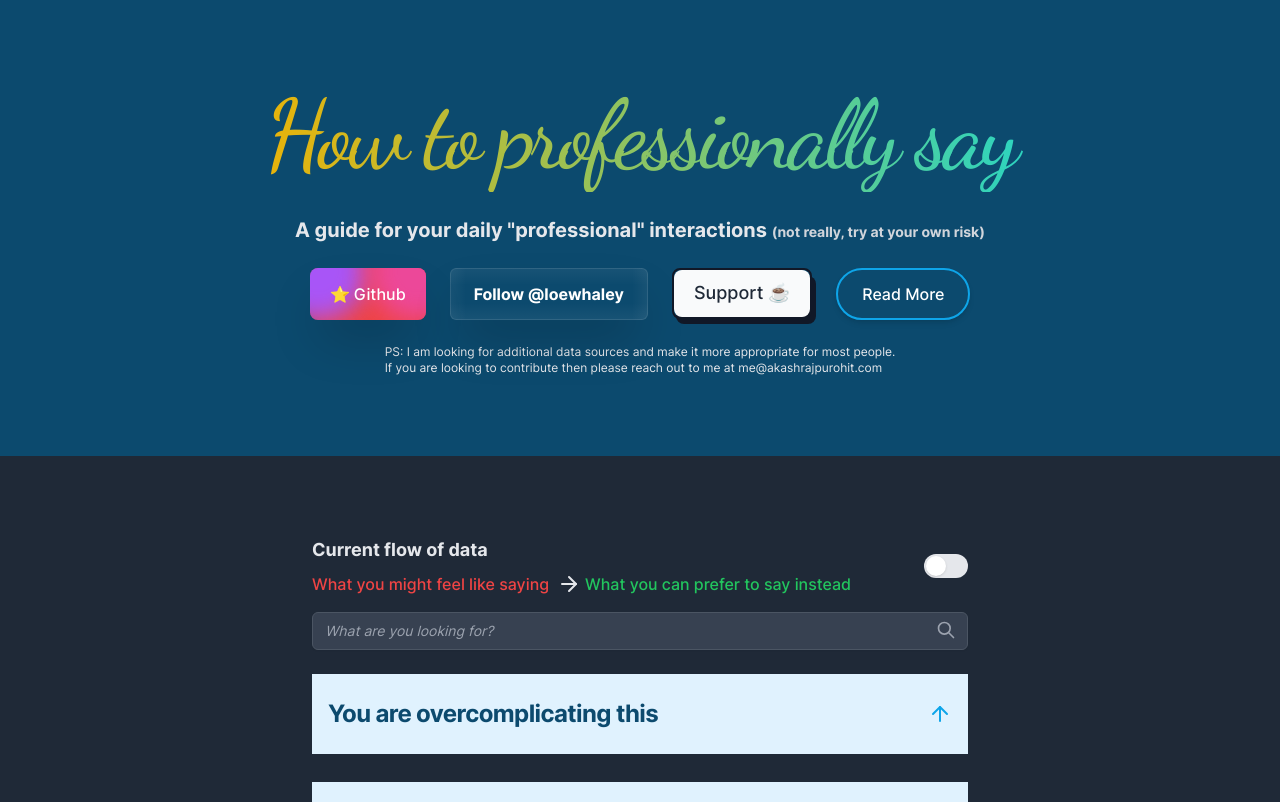
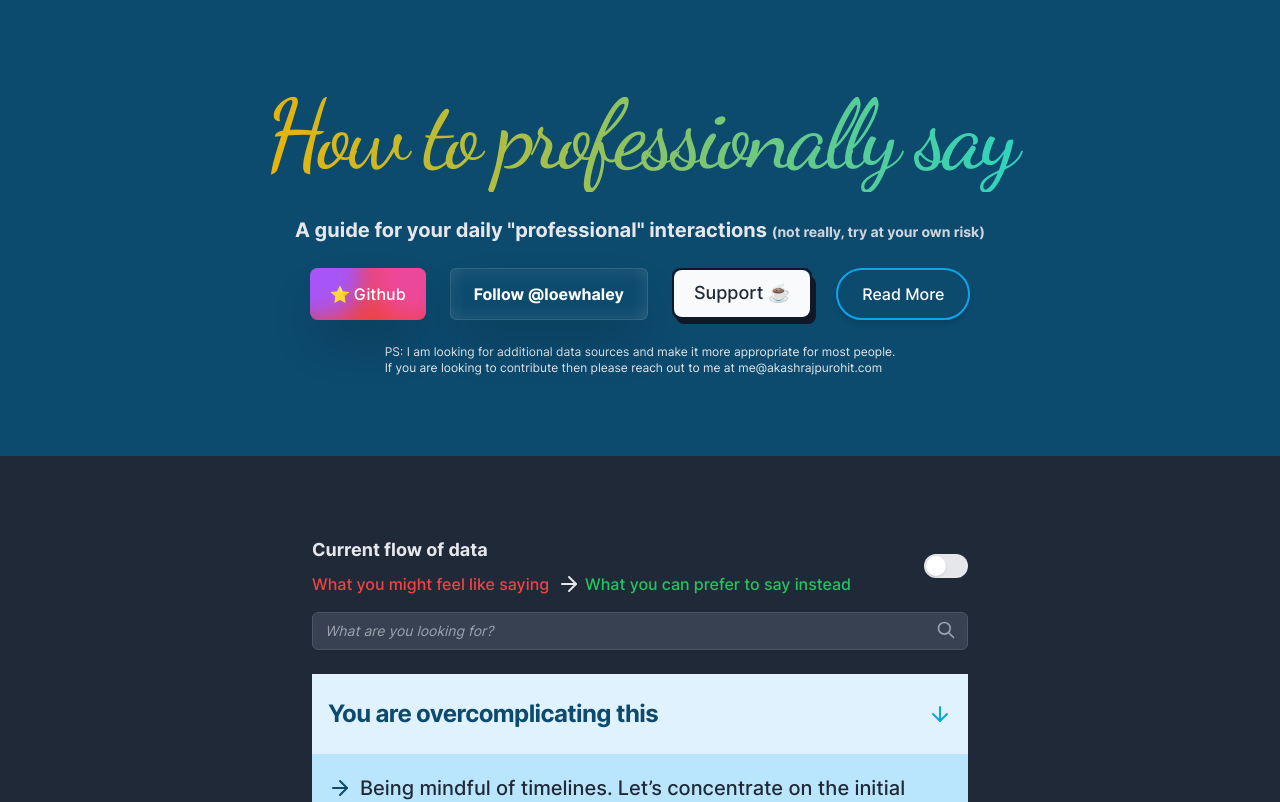
Before and after one commit to AkashRajpurohit/howtoprofessionallysay, a Next.js app: page / in a window 1280 px wide. Shown: the top 802 px of the page. Built offline with nearby package versions, Linux system fonts and the light colour scheme.

Commit message:
feat: :sparkles: default state of cards to be open

```diff
--- a/components/QuestionCard.tsx
+++ b/components/QuestionCard.tsx
@@ -20,7 +20,7 @@ const QuestionCard: FunctionComponent<IQuestionCardProps> = ({
 
   return (
     <div className="w-full">
-      <Disclosure>
+      <Disclosure defaultOpen={true}>
         {({ open }) => (
           <div className="my-2">
             <Disclosure.Button className="flex w-full items-center justify-between gap-2 bg-primary-100 px-4 py-6 text-left text-sm font-medium text-primary-900 hover:bg-primary-200 focus:outline-none focus-visible:ring focus-visible:ring-primary-500 focus-visible:ring-opacity-75">
```
